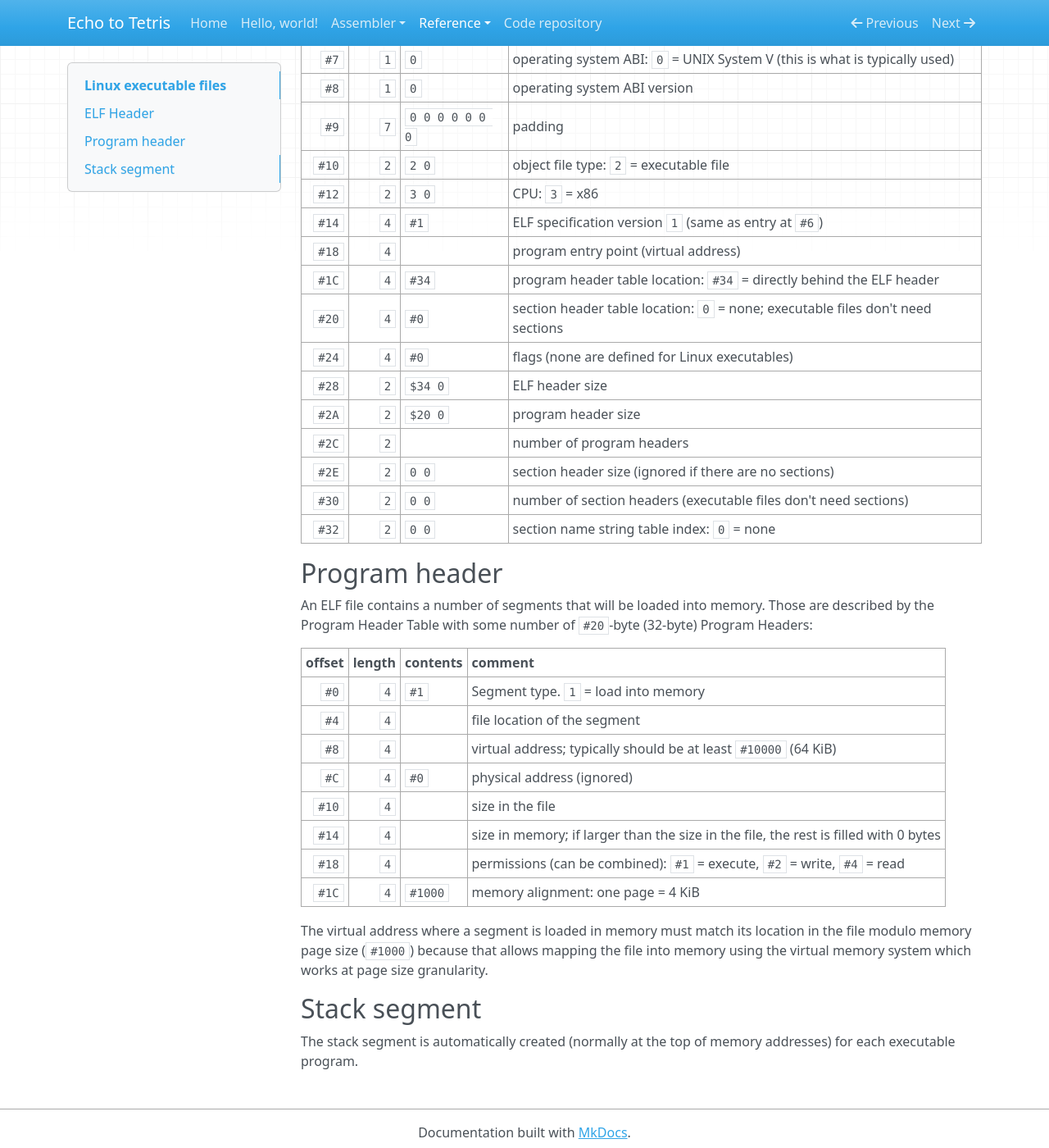
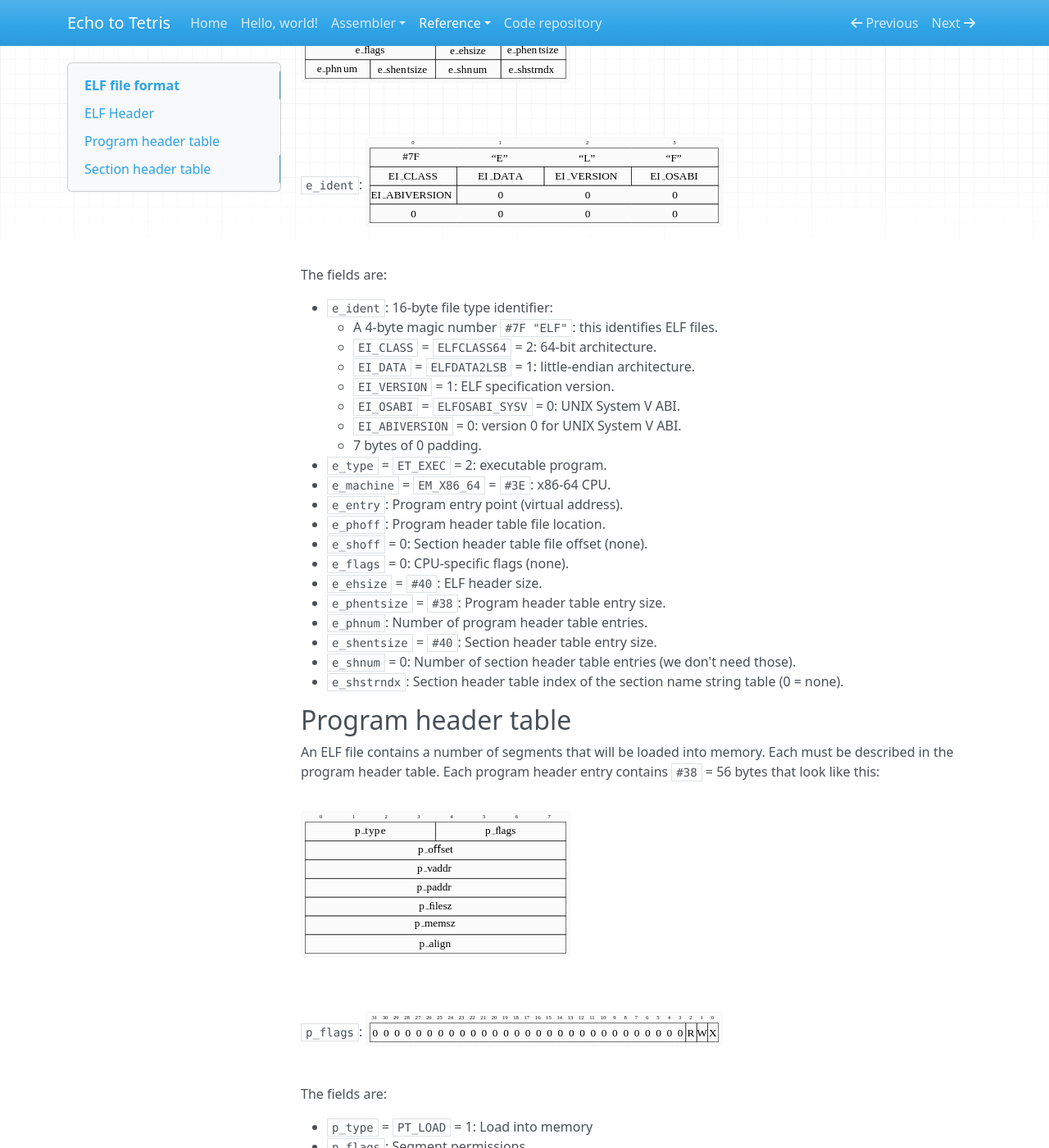
Before and after one commit to tczajka/bootstrap, an MkDocs documentation site: the page built from docs/reference/elf.md, in a window 1280 px wide and 1400 px high, scrolled down 446 px. Shown: the whole window at 82% size. Built offline with MkDocs 1.6.1, drawn with Linux system fonts in a browser that asks for light colours; nearby versions of some CDN libraries; some of the changed text lies outside the part shown.

Commit message:
ELF file format with diagrams

```diff
--- a/docs/reference/elf.md
+++ b/docs/reference/elf.md
@@ -1,59 +1,69 @@
-# Linux executable files
+# ELF file format
 
 Executable files on Linux follow the ELF file format.
 
-The ELF format can store many different kinds
-of files for different CPUs and operating systems, but we are only interested in executable
-programs for x86 Linux.
+ELF files describe several types of files (executable programs, shared libraries,
+linkable object files, etc) for various architectures and operating systems. We are interested
+in x86-64 executable programs for Linux.
 
 ## ELF Header
 
-An ELF file starts with a `#34`-byte (52-byte) the ELF Header:
+A 64-bit ELF file starts with a header containing `#40` = 64 bytes:
 
-offset | length | contents | comment
-----: | -----: | :------- | :------
-`#0`  | `4` | `$7F "ELF" | magic number that identifies ELF files
-`#4`  | `1` | `1`   | word size: `1` = 32-bit, `2` = 64-bit
-`#5`  | `1` | `1`   | endianness: `1` = little-endian, `2` = big-endian
-`#6`  | `1` | `1`   | ELF specification version
-`#7`  | `1` | `0`   | operating system ABI: `0` = UNIX System V (this is what is typically used)
-`#8`  | `1` | `0`   | operating system ABI version
-`#9`  | `7` | `0 0 0 0 0 0 0` | padding
-`#10` | `2` | `2 0` | object file type: `2` = executable file
-`#12` | `2` | `3 0` | CPU: `3` = x86
-`#14` | `4` | `#1`  | ELF specification version `1` (same as entry at `#6`)
-`#18` | `4` |       | program entry point (virtual address)
-`#1C` | `4` | `#34` | program header table location: `#34` = directly behind the ELF header
-`#20` | `4` | `#0`  | section header table location: `0` = none; executable files don't need sections
-`#24` | `4` | `#0`  | flags (none are defined for Linux executables)
-`#28` | `2` | `$34 0` | ELF header size
-`#2A` | `2` | `$20 0` | program header size
-`#2C` | `2` |       | number of program headers
-`#2E` | `2` | `0 0` | section header size (ignored if there are no sections)
-`#30` | `2` | `0 0` | number of section headers (executable files don't need sections)
-`#32` | `2` | `0 0` | section name string table index: `0` = none
+![ELF header](../images/elf.svg)
 
-## Program header
+`e_ident`:
+![`e\_ident`](../images/elf_ident.svg)
 
-An ELF file contains a number of segments that will be loaded into memory. Those are described by
-the Program Header Table with some number of `#20`-byte (32-byte) Program Headers:
+The fields are:
 
-offset | length | contents | comment
-----: | --: | :------ | :------
-`#0`  | `4` | `#1`    | Segment type. `1` = load into memory
-`#4`  | `4` |         | file location of the segment
-`#8`  | `4` |         | virtual address; typically should be at least `#10000` (64 KiB)
-`#C`  | `4` | `#0`    | physical address (ignored)
-`#10` | `4` |         | size in the file
-`#14` | `4` |         | size in memory; if larger than the size in the file, the rest is filled with 0 bytes
-`#18` | `4` |         | permissions (can be combined): `#1` = execute, `#2` = write, `#4` = read
-`#1C` | `4` | `#1000` | memory alignment: one page = 4 KiB
+* `e_ident`: 16-byte file type identifier:
+    * A 4-byte magic number `#7F "ELF"`: this identifies ELF files.
+    * `EI_CLASS` = `ELFCLASS64` = 2: 64-bit architecture.
+    * `EI_DATA` = `ELFDATA2LSB` = 1: little-endian architecture.
+    * `EI_VERSION` = 1: ELF specification version.
+    * `EI_OSABI` = `ELFOSABI_SYSV` = 0: UNIX System V ABI.
+    * `EI_ABIVERSION` = 0: version 0 for UNIX System V ABI.
+    * 7 bytes of 0 padding.
+* `e_type` = `ET_EXEC` = 2: executable program.
+* `e_machine` = `EM_X86_64` = `#3E`: x86-64 CPU.
+* `e_entry`: Program entry point (virtual address).
+* `e_phoff`: Program header table file location.
+* `e_shoff` = 0: Section header table file offset (none).
+* `e_flags` = 0: CPU-specific flags (none).
+* `e_ehsize` = `#40`: ELF header size.
+* `e_phentsize` = `#38`: Program header table entry size.
+* `e_phnum`: Number of program header table entries.
+* `e_shentsize` = `#40`: Section header table entry size.
+* `e_shnum` = 0: Number of section header table entries (we don't need those).
+* `e_shstrndx`: Section header table index of the section name string table (0 = none).
 
-The virtual address where a segment is loaded in memory must match its location in the file modulo
-memory page size (`#1000`) because that allows mapping the file into memory using the virtual memory
-system which works at page size granularity.
+## Program header table
 
-## Stack segment
+An ELF file contains a number of segments that will be loaded into memory. Each
+must be described in the program header table. Each program header entry contains
+`#38` = 56 bytes that look like this:
 
-The stack segment is automatically created (normally at the top of memory addresses) for each executable
-program.
+![Program header entry](../images/program_header_entry.svg)
+
+`p_flags`: ![`p_flags`](../images/program_header_entry_flags.svg)
+
+The fields are:
+
+* `p_type` = `PT_LOAD` = 1: Load into memory
+* `p_flags`: Segment permissions.
+    * `R`: Read access.
+    * `W`: Write access.
+    * `X`: Executable.
+* `p_offset`: Location of the segment in the file.
+* `p_vaddr`: Virtual address where we want to load the segment.
+* `p_paddr` = 0: Physical address (ignored).
+* `p_filesz`: Size in the file.
+* `p_memsz`: Size in memory. If greater than `p_filesz` the rest is filled with zeros.
+* `p_align` = `#1000`: Alignment of segments in memory, must be a multiple of page
+    size. We must have `p_offset` = `p_vaddr` (mod `p_align`).
+
+## Section header table
+
+The section header table is not required for executable programs, so we are going to
+ignore this.
--- a/mkdocs.yml
+++ b/mkdocs.yml
@@ -25,3 +25,8 @@ plugins:
 
 extra_css:
   - style.css
+
+exclude_docs: |
+  /Makefile
+  /diagrams
+  /build
```
Also changed, not shown: docs/images/elf.svg (added), docs/images/elf_ident.svg (added), docs/images/program_header_entry.svg (added), docs/images/program_header_entry_flags.svg (added), 6 other files.
